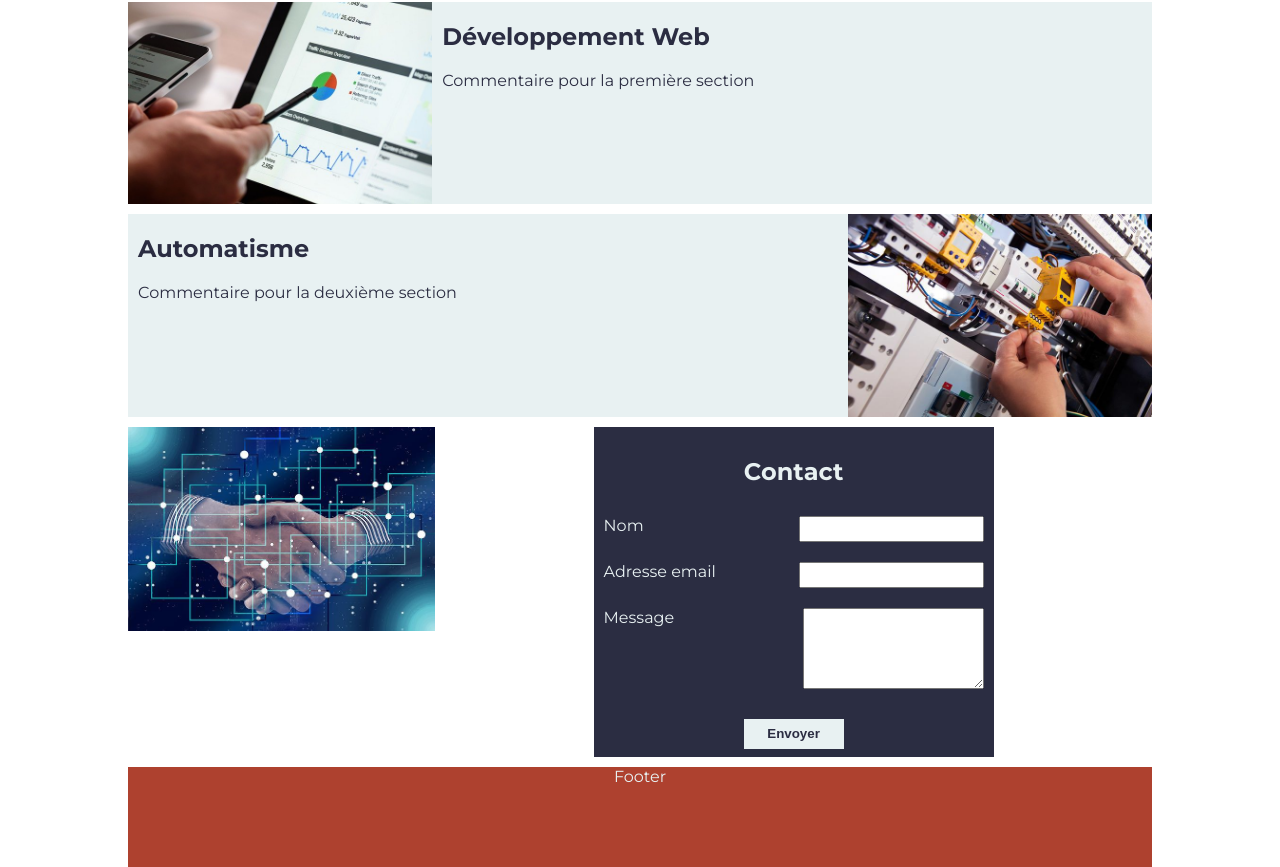
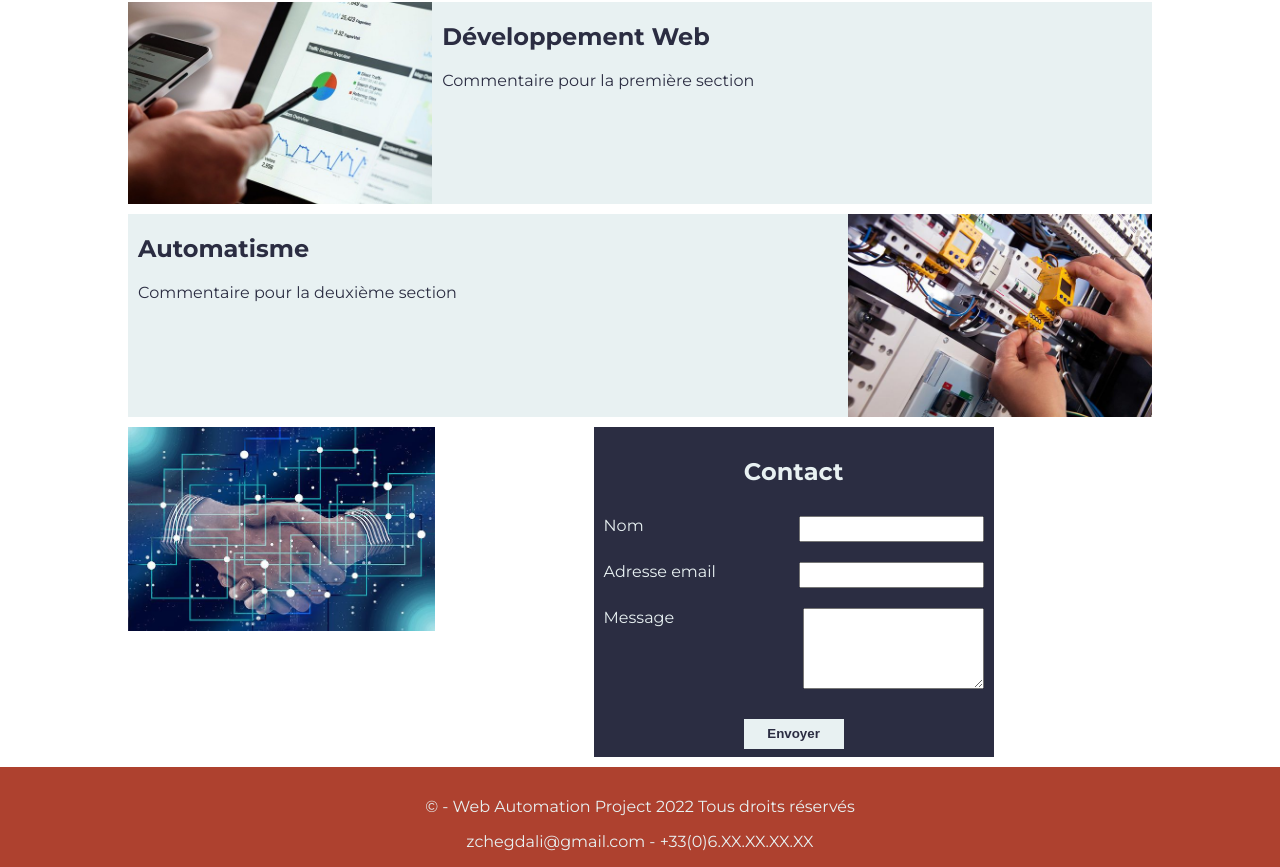
Before and after one commit to youamzak/wap-website, a React (Create React App) app: page / in a window 1280 px wide. Shown: the part 118-985 px from the top of the page. Built offline with nearby package versions, Linux system fonts and the light colour scheme.

Commit message:
footer infos

```diff
--- a/src/components/Footer.js
+++ b/src/components/Footer.js
@@ -3,18 +3,23 @@ import styled from 'styled-components'
 
 const FooterStyled = styled.div`
   display: flex;
-  flex-direction: row;
-  justify-content: center;
+  flex-direction: column;
+  align-items: center;
+  justify-content: flex-end;
   margin-right: auto;
   margin-left: auto;
   margin-top: 10px;
-  width: 80%;
+  width: 100%;
   height: 100px;
+  p {
+    margin-top: 0;
+  }
 `
 const Footer = () => {
   return (
     <FooterStyled className="bk_red color_light" >
-      Footer
+      <p>© - Web Automation Project 2022 Tous droits réservés</p>
+      <p> zchegdali@gmail.com - +33(0)6.XX.XX.XX.XX </p>
     </FooterStyled>
   )
 }
```
